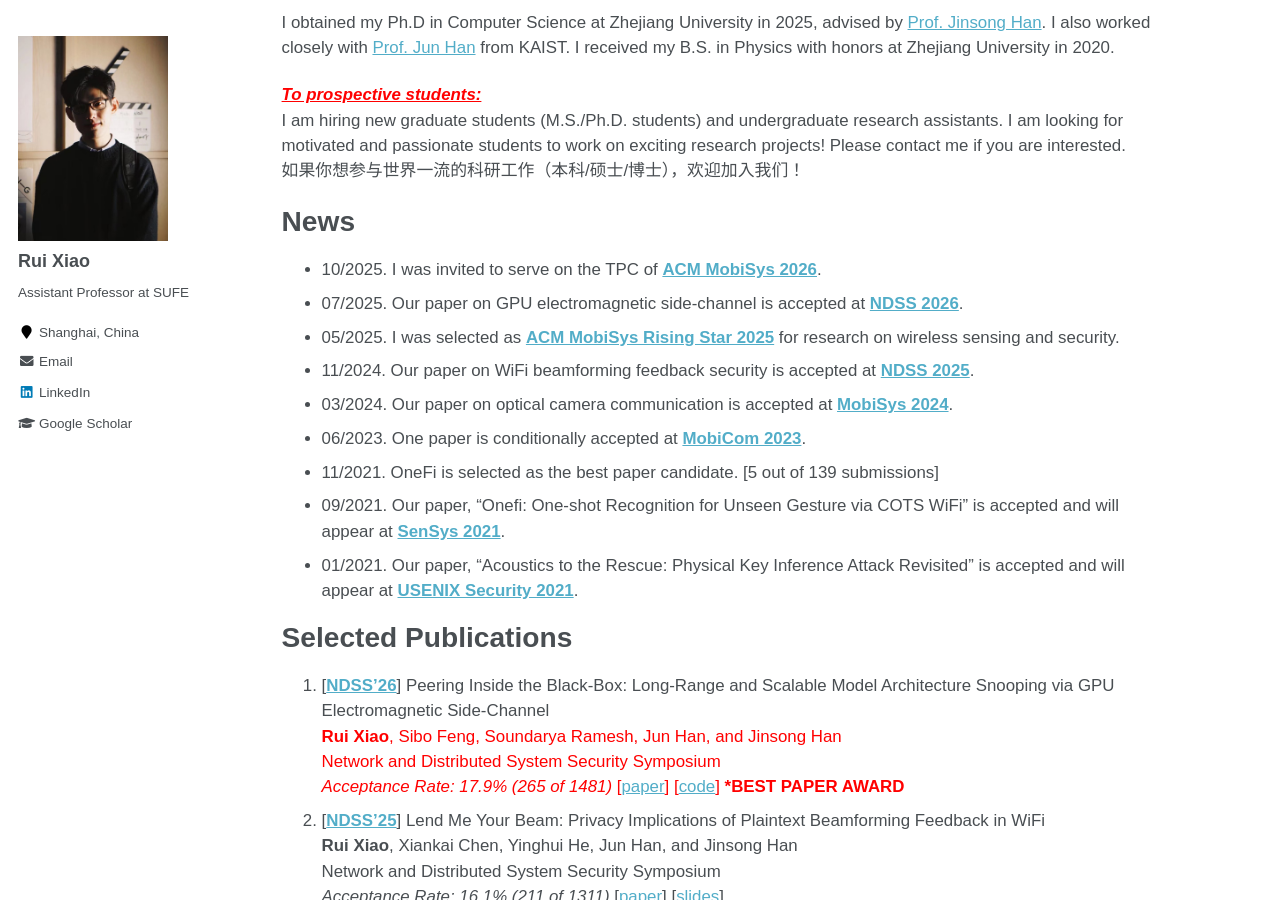
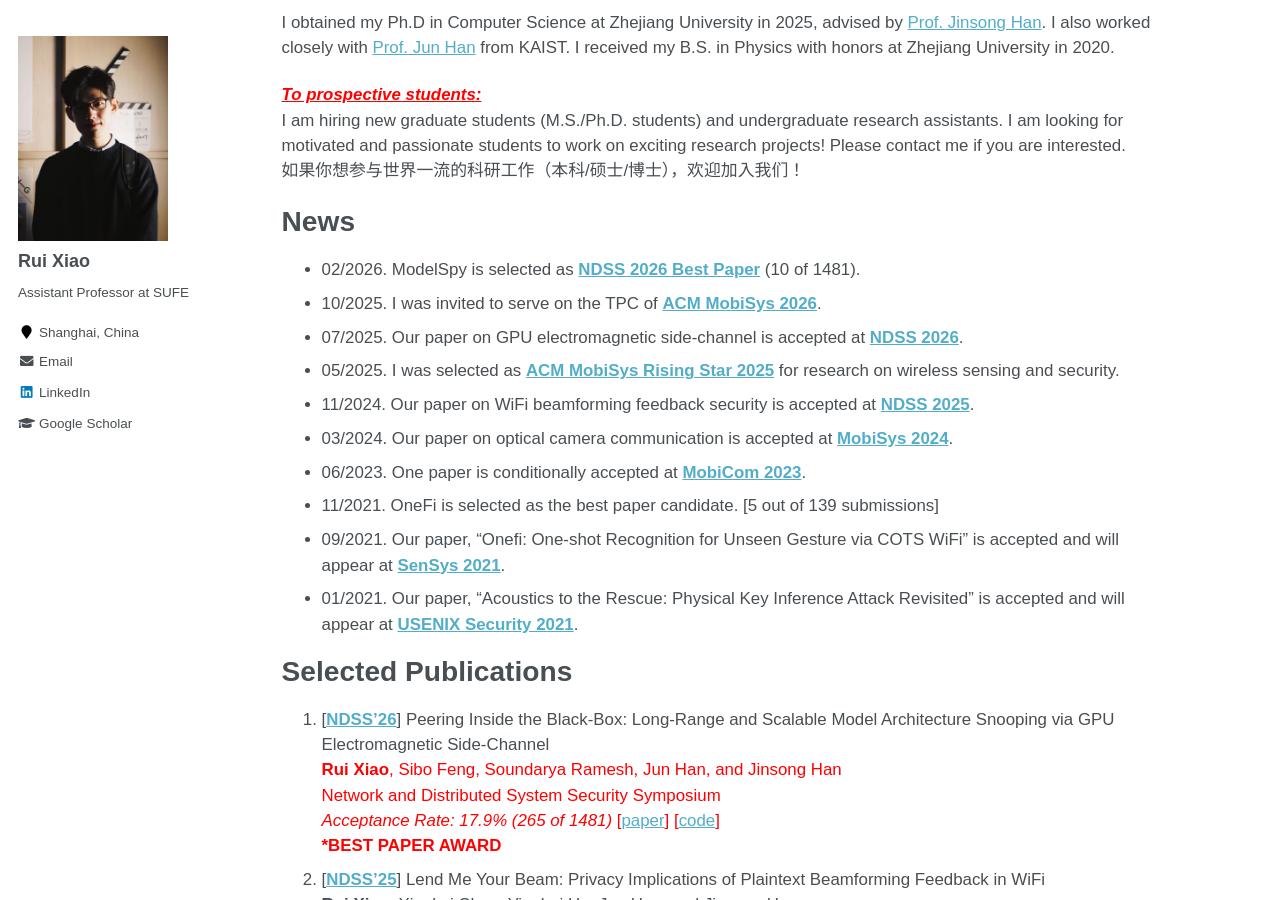
Before and after one commit to ruixiao24/ruixiao24.github.io, a Jekyll site: the page built from _pages/about.md, in a window 1280 px wide and 900 px high, scrolled down 317 px. Built offline with Jekyll 4.4.1, drawn with Linux system fonts in a browser that asks for light colours.

Commit message:
Update about.md

```diff
--- a/_pages/about.md
+++ b/_pages/about.md
@@ -21,6 +21,7 @@
 如果你想参与世界一流的科研工作（本科/硕士/博士），欢迎加入我们！
 
 # News
+- 02/2026. ModelSpy is selected as **[NDSS 2026 Best Paper](https://www.ndss-symposium.org/ndss2026/)** (10 of 1481).
 - 10/2025. I was invited to serve on the TPC of **[ACM MobiSys 2026](https://www.sigmobile.org/mobisys/2026/)**.
 - 07/2025. Our paper on GPU electromagnetic side-channel is accepted at **[NDSS 2026](https://www.ndss-symposium.org/ndss2026/)**.
 - 05/2025. I was selected as **[ACM MobiSys Rising Star 2025](https://www.sigmobile.org/mobisys/2025/)** for research on wireless sensing and security.
```
